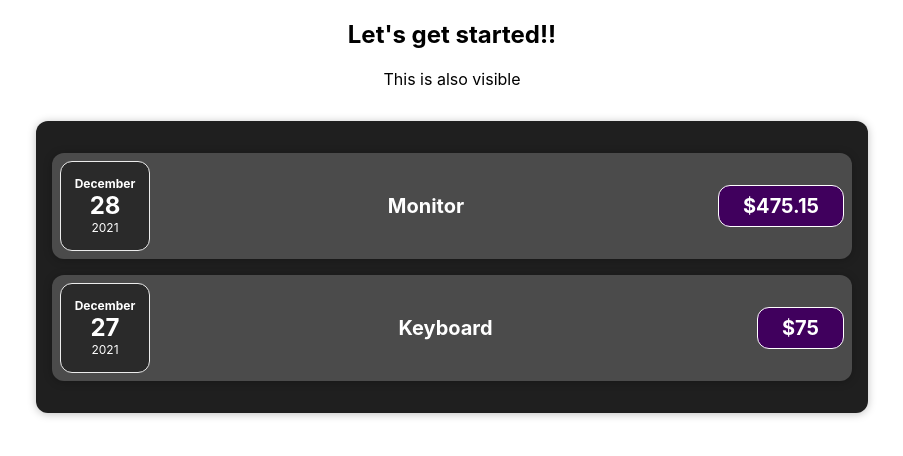
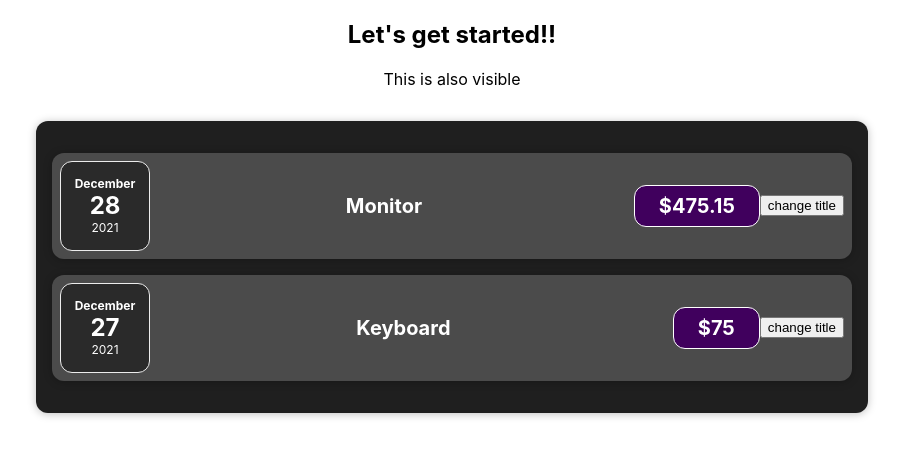
Before and after one commit to cravatsc/react-learning, a React (Create React App) app: page / in a window 1280 px wide. Shown: the top 456 px of the page, without its empty margins (188-1091 px from the left). Built offline with nearby package versions, Linux system fonts and the light colour scheme.

Commit message:
add useState hook for changing title

```diff
--- a/src/components/expenses/ExpenseItem.tsx
+++ b/src/components/expenses/ExpenseItem.tsx
@@ -1,3 +1,4 @@
+import { useState } from 'react';
 import { Card } from '../ui/Card';
 import { ExpenseDate } from './ExpenseDate';
 import './ExpenseItem.css';
@@ -9,13 +10,22 @@ export interface Expense {
 }
 
 export const ExpenseItem: React.FC<Expense> = ({ title, date, amount }) => {
+  //use state returns the value of title and a function to change the val
+  //best naming convention for using state and deconstructed props
+  const [titleState, setTitle] = useState(title);
+
+  const clickHandler = () => {
+    setTitle('Updated!');
+  };
+
   return (
     <Card className="expense-item">
       <ExpenseDate date={date} />
       <div className="expense-item__description">
-        <h2>{title}</h2>
+        <h2>{titleState}</h2>
         <div className="expense-item__price">${amount}</div>
       </div>
+      <button onClick={clickHandler}>change title</button>
     </Card>
   );
 };
```
